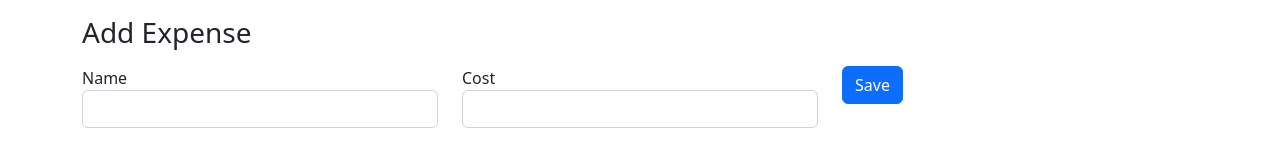
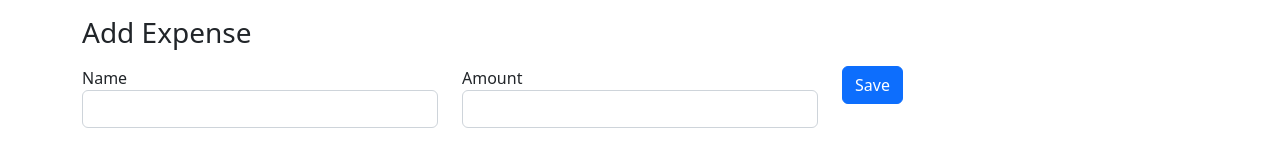
Before and after one commit to nguyen-jonathan/budget-tracker, a React (Create React App) app: page / in a window 1280 px wide. Shown: the part 306-462 px from the top of the page. Built offline with nearby package versions, Linux system fonts and the light colour scheme.

Commit message:
useState for Amount

```diff
--- a/src/components/AddExpenseForm/AddExpenseForm.jsx
+++ b/src/components/AddExpenseForm/AddExpenseForm.jsx
@@ -19,12 +19,14 @@ const AddExpenseForm = () => {
           />
         </div>
         <div className="col-sm">
-          <label htmlFor="cost">Cost</label>
+          <label htmlFor="amount">Amount</label>
           <input
             type="text"
             required="required"
             className="form-control"
-            id="cost"
+            id="amount"
+            value={amount}
+            onChange={(event) => setAmount(event.target.value)}
           />
         </div>
         <div className="col-sm">
```
